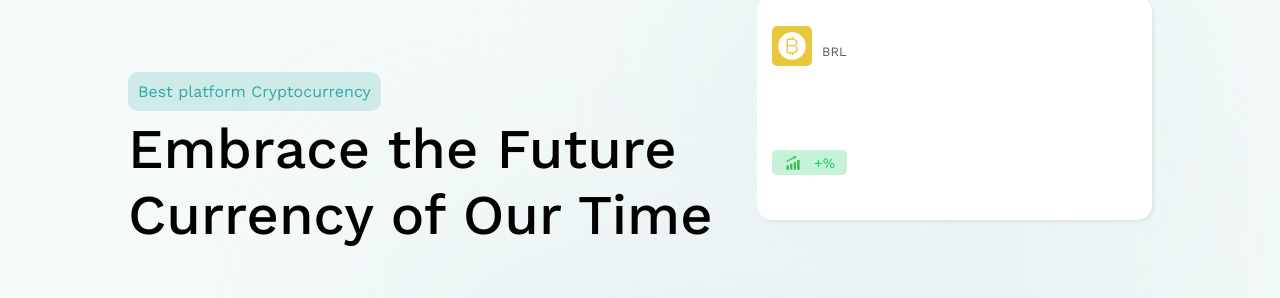
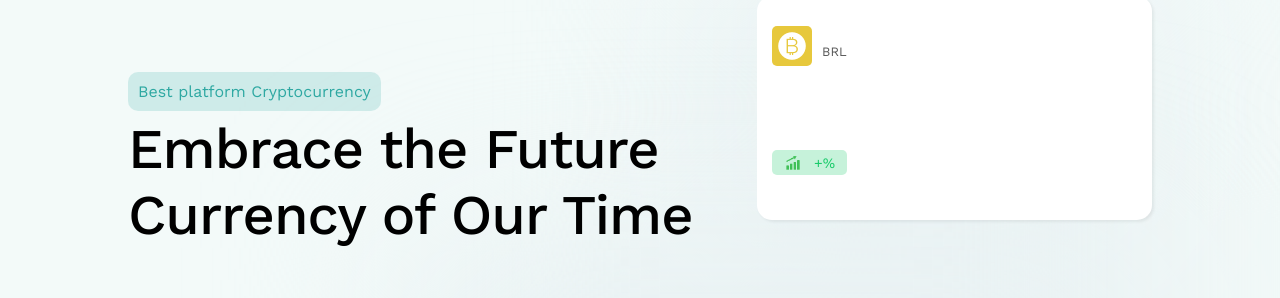
Before and after one commit to danielfalcaovt/your-company, a React app: page / in a window 1280 px wide. Shown: the part 112-410 px from the top of the page. Built offline with nearby package versions, Linux system fonts and the light colour scheme; no server answers.

Commit message:
refactor: letter-spacing decreased and change landscape chart title property from code to name

```diff
--- a/src/presentation/components/main/about-us/about-us-styles.scss
+++ b/src/presentation/components/main/about-us/about-us-styles.scss
@@ -25,6 +25,7 @@
   }
   h1 {
     font-size: 3.5rem;
+    letter-spacing: -1px;
     font-weight: 500;
   }
   span {
--- a/src/presentation/components/main/about-us/elements/charts/landscape-chart.tsx
+++ b/src/presentation/components/main/about-us/elements/charts/landscape-chart.tsx
@@ -11,7 +11,7 @@ export default function LandscapeChart (props: { currency: ICurrency }): JSX.Ele
       <div className={styles.lchartHeader}>
         <CurrencyIcon img={'BTC'} color="#e7c83c" />
         <div className={styles.lchartHeaderTitle}>
-          <h1>{props.currency.code}</h1>
+          <h1>{props.currency.name}</h1>
           <p>BRL</p>
         </div>
       </div>
```
